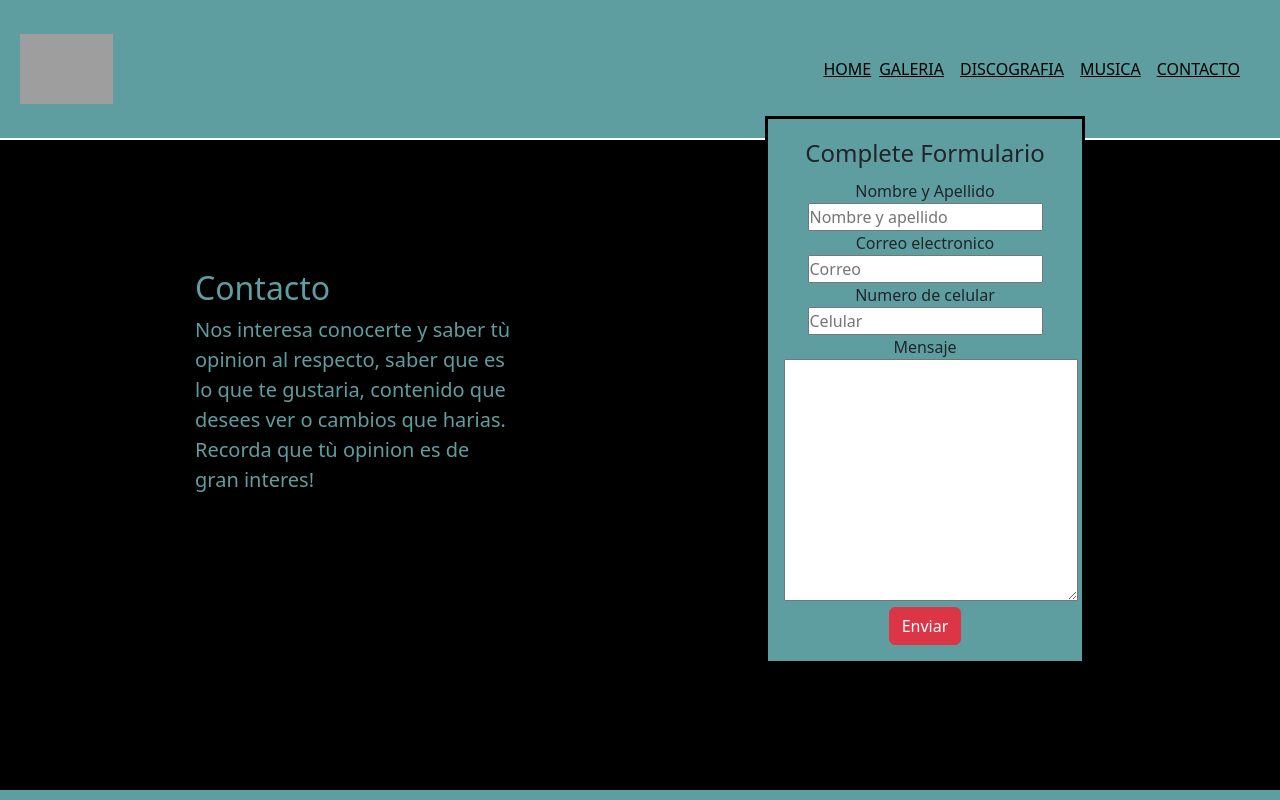
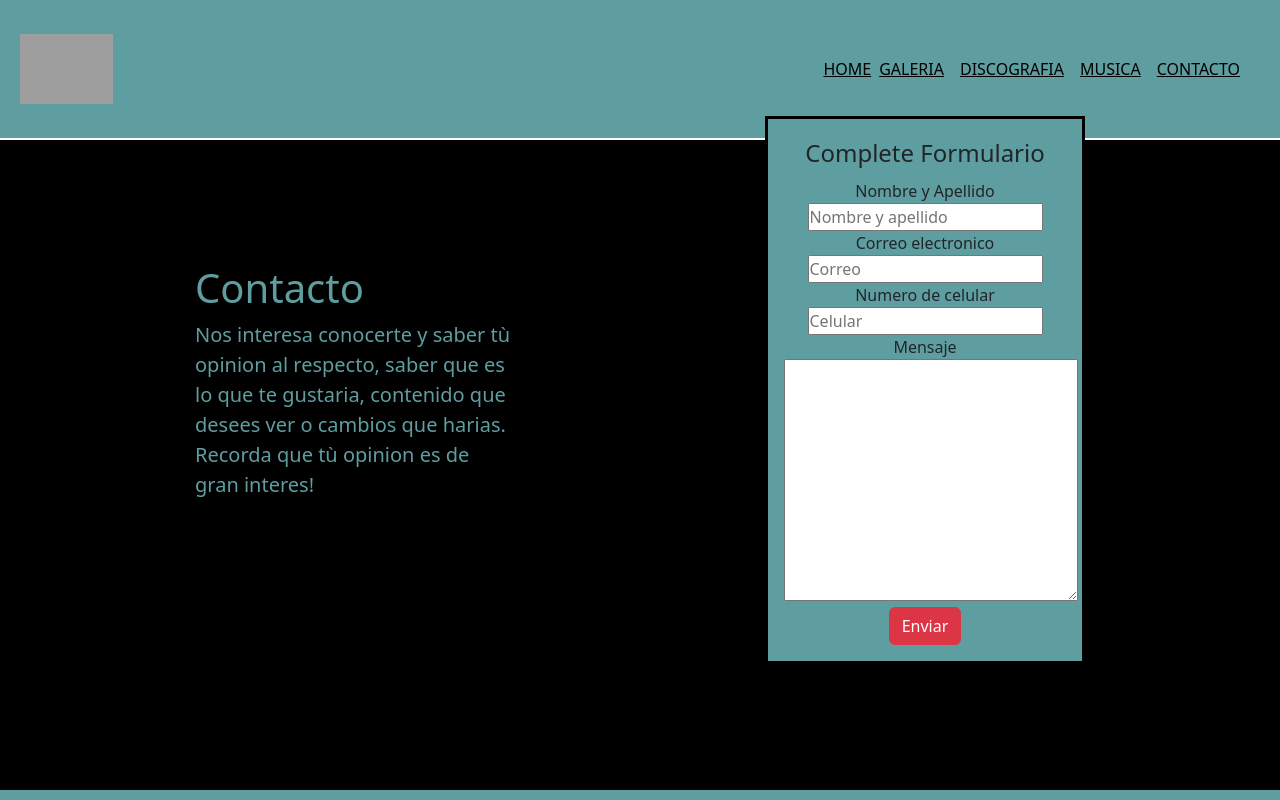
Before and after one commit to diegoxotwod/proyecto, a website: page html/contacto.html in a window 1280 px wide. Shown: the top 800 px of the page. Drawn offline with nearby package versions, Linux system fonts and the light colour scheme; grey boxes are pictures that could not be loaded.

Commit message:
mixin y extend

```diff
--- a/html/contacto.html
+++ b/html/contacto.html
@@ -44,9 +44,9 @@
     <main>
         <div class="container_main">
             <div class="contenedor_main">
-                <div class="parrafo_main">
-                    <h2>Contacto</h2>
-                    <p>Nos interesa conocerte y saber tù opinion al respecto, saber que es lo que te gustaria, contenido que desees ver o cambios que harias. Recorda que tù opinion es de gran interes!
+                <div>
+                    <h2 class="msj__titulo">Contacto</h2>
+                    <p class="msj__parrafo">Nos interesa conocerte y saber tù opinion al respecto, saber que es lo que te gustaria, contenido que desees ver o cambios que harias. Recorda que tù opinion es de gran interes!
                     </p>
                 </div>
                 <div>
--- a/scss/_contacto.scss
+++ b/scss/_contacto.scss
@@ -18,11 +18,24 @@
     background-color: cadetblue;
     grid-area: a2;
 }
+.msj{
+    color: cadetblue;
+    text-align: start;
 
-.parrafo_main{
-    text-align: start;
+}
+
+
+.msj__titulo{
+    @extend .msj;
+    font-size: 40px;
+
+
+}
+
+.msj__parrafo{
+    @extend .msj;
     font-size: 20px;
-    color: cadetblue
+
 
 }
 
--- a/scss/_menu.scss
+++ b/scss/_menu.scss
@@ -30,16 +30,23 @@ header{
 
 
 }
-.parrafo{
-    color: white;
-    font-weight: 1000;
-    font-size: 20px;
+
+@mixin estilos_alerta( $color_letra , $tamanio_letra , $grosor_letra) {
+    color: $color_letra;
+    font-size: $tamanio_letra;
+    font-weight: $grosor_letra;
+
+
+}
+.msj_parrafo{
+
+    @include estilos_alerta(white, 20px, small )
 
 }
 
-.main h1{
-    color: cadetblue;
-    font-size: 40px;
+.msj_titulo{
+
+    @include estilos_alerta(cadetblue, 40px, medium )
 }
 
 
```
Also changed, not shown: index.html (+2 -2 lines), css/index.css.
